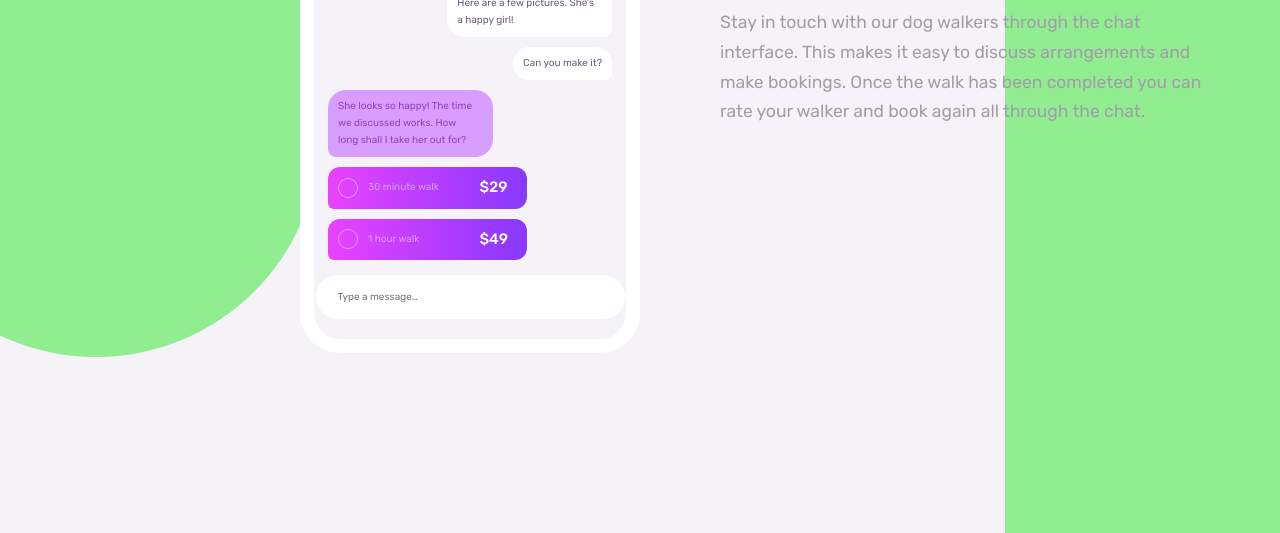
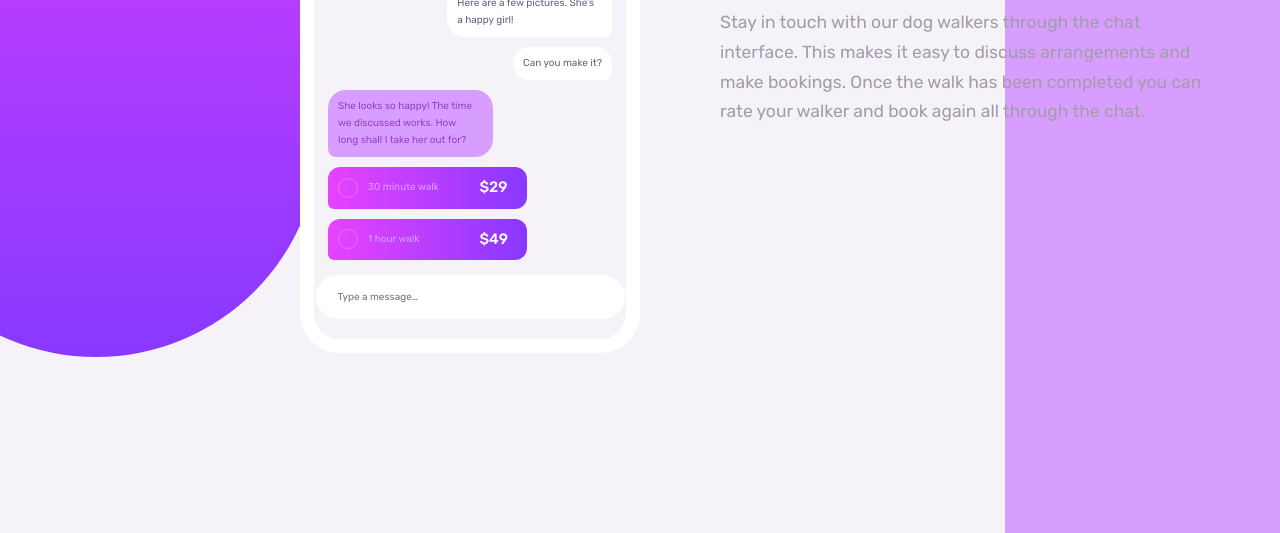
Before and after one commit to vikramvi/Chat-app-CSS-illustration, a plain HTML site: page index.html in a window 1280 px wide. Shown: the part 363-896 px from the top of the page. Drawn offline with Linux system fonts and the light colour scheme.

Commit message:
desktop layout styling WIp ( 20 min ) - fix colors

```diff
--- a/styles/style.css
+++ b/styles/style.css
@@ -259,7 +259,7 @@ p {
   height: 2rem;
   width: 2rem;
   border-radius: 50%;
-  border: 1px solid var(--clr-primary-pale-violet);
+  border: 1px solid var(--clr-secondary-very-light-magenta);
 
   margin: 0 1rem;
 }
@@ -335,7 +335,11 @@ p {
     display: block;
     width: 35%;
 
-    background-color: lightgreen;
+    background: linear-gradient(
+      to top,
+      hsl(264, 100%, 61%),
+      hsl(293, 100%, 63%)
+    );
 
     position: absolute;
 
@@ -352,7 +356,7 @@ p {
     display: block;
     width: 35%;
 
-    background-color: lightgreen;
+    background-color: var(--clr-primary-pale-violet);
     position: absolute;
 
     right: -13.5%;
```
